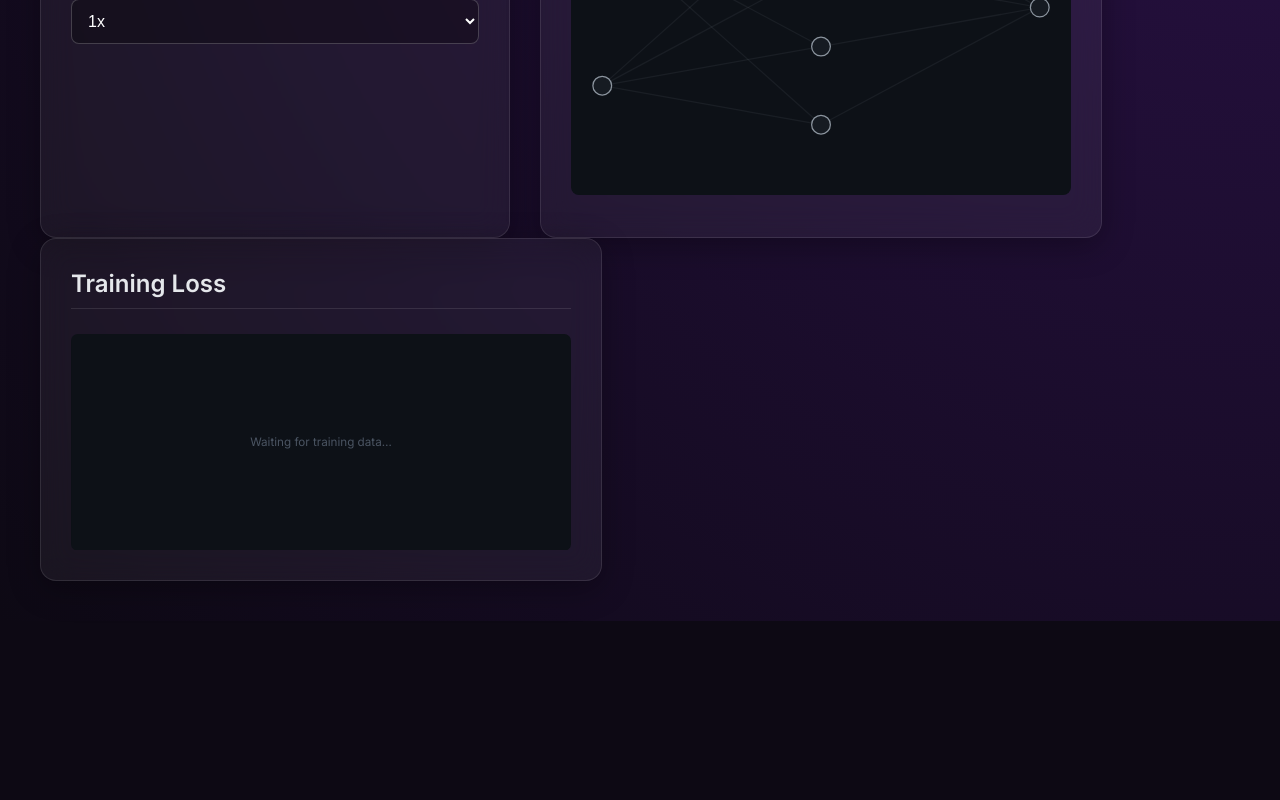
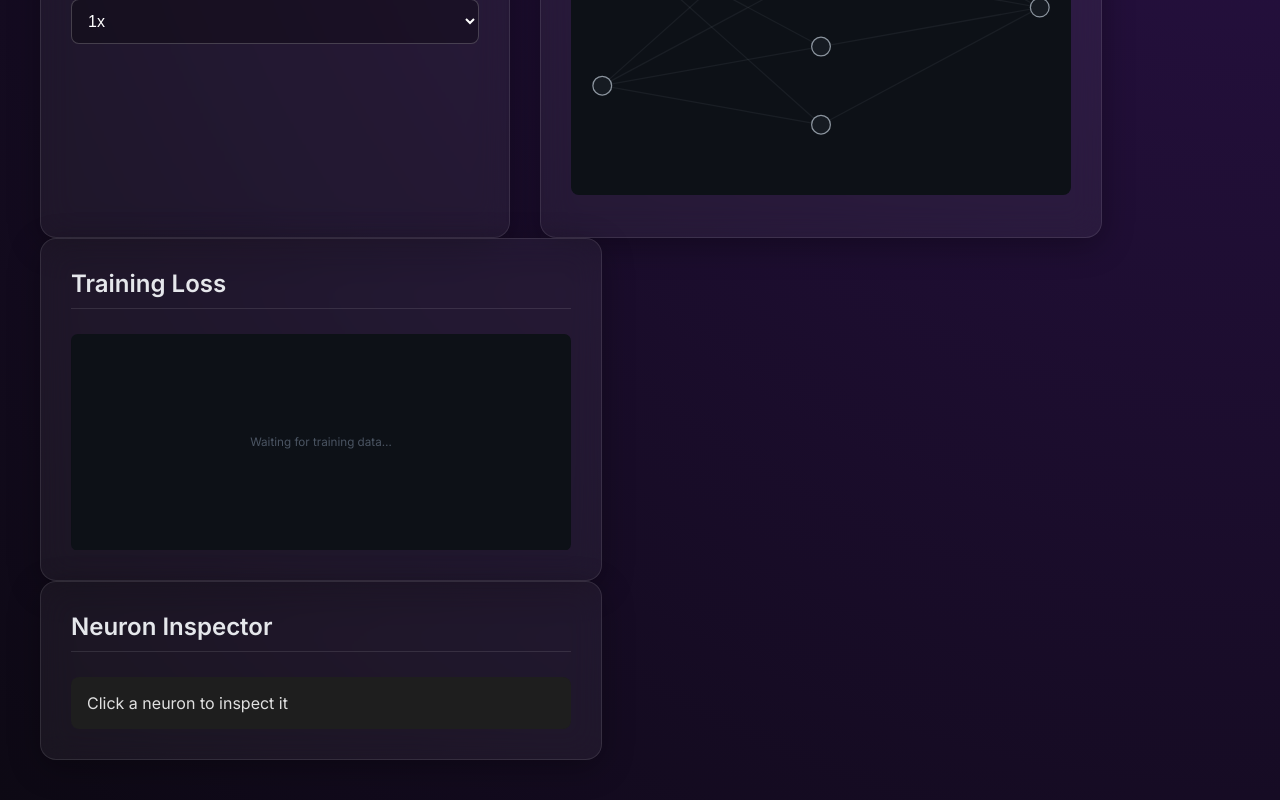
Before and after one commit to uhzoo4/neurolab, a React (Vite) app: page / in a window 1280 px wide. Shown: the part 421-1221 px from the top of the page. Before the commit the page ends 1042 px from the top, so only its background shows below. Built offline with nearby package versions, Linux system fonts and the light colour scheme.

Commit message:
feat: add activation-aware neuron inspector

```diff
--- a/src/App.tsx
+++ b/src/App.tsx
@@ -5,6 +5,7 @@ import { NetworkGraph } from "./components/NetworkGraph";
 import { useTilt } from "./hooks/useTilt";
 import{ LossGraph } from "./components/LossGraph";
 import "./App.css";
+import NeuronInspector from "./components/NeuronInspector";
 
 function App() {
   const { state, dispatch } = useSimulationState();
@@ -108,6 +109,11 @@ function App() {
         history={state.history.getValues()}
          />
       </section>
+
+      <section className="panel inspector-panel">
+        <h2>Neuron Inspector</h2>
+        <NeuronInspector selectedNeuron={state.ui.selectedNeuron} />
+      </section>
     </div>
   );
 }
```
